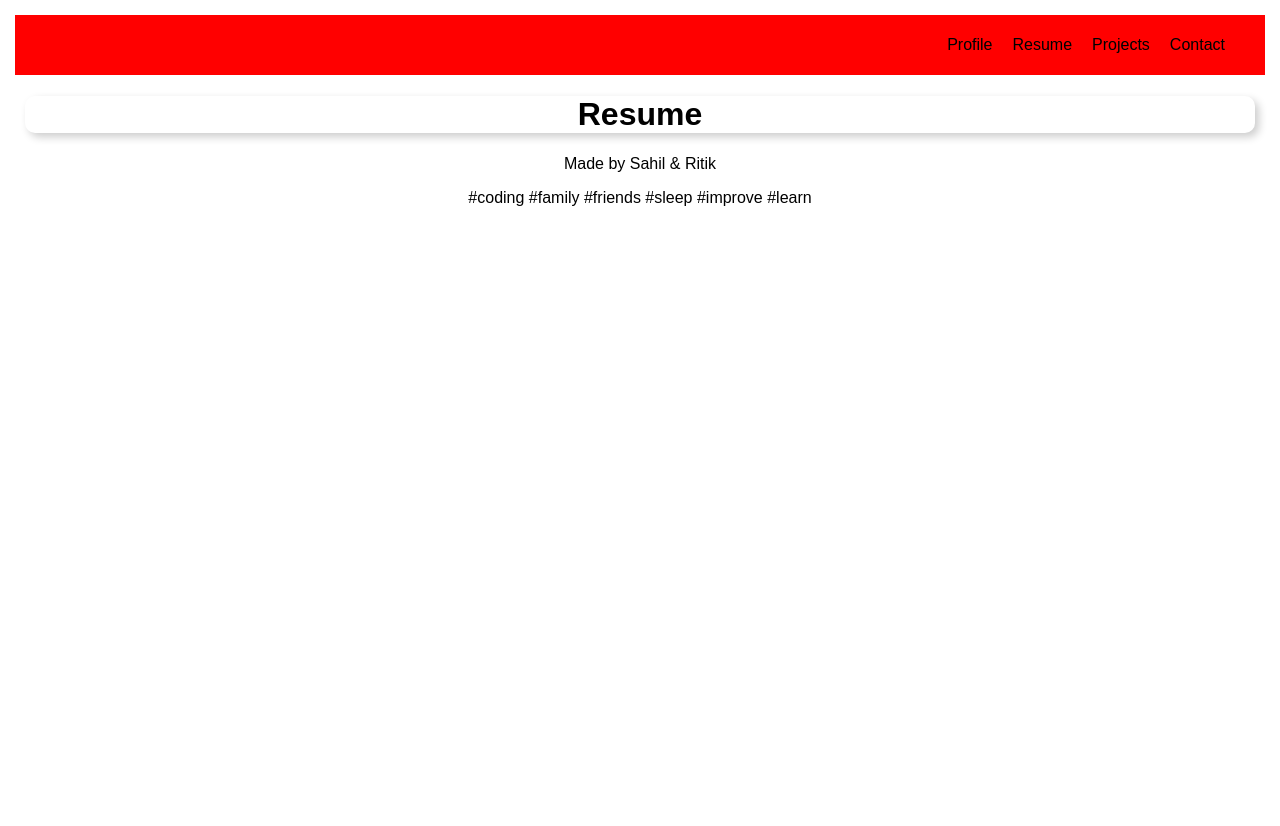
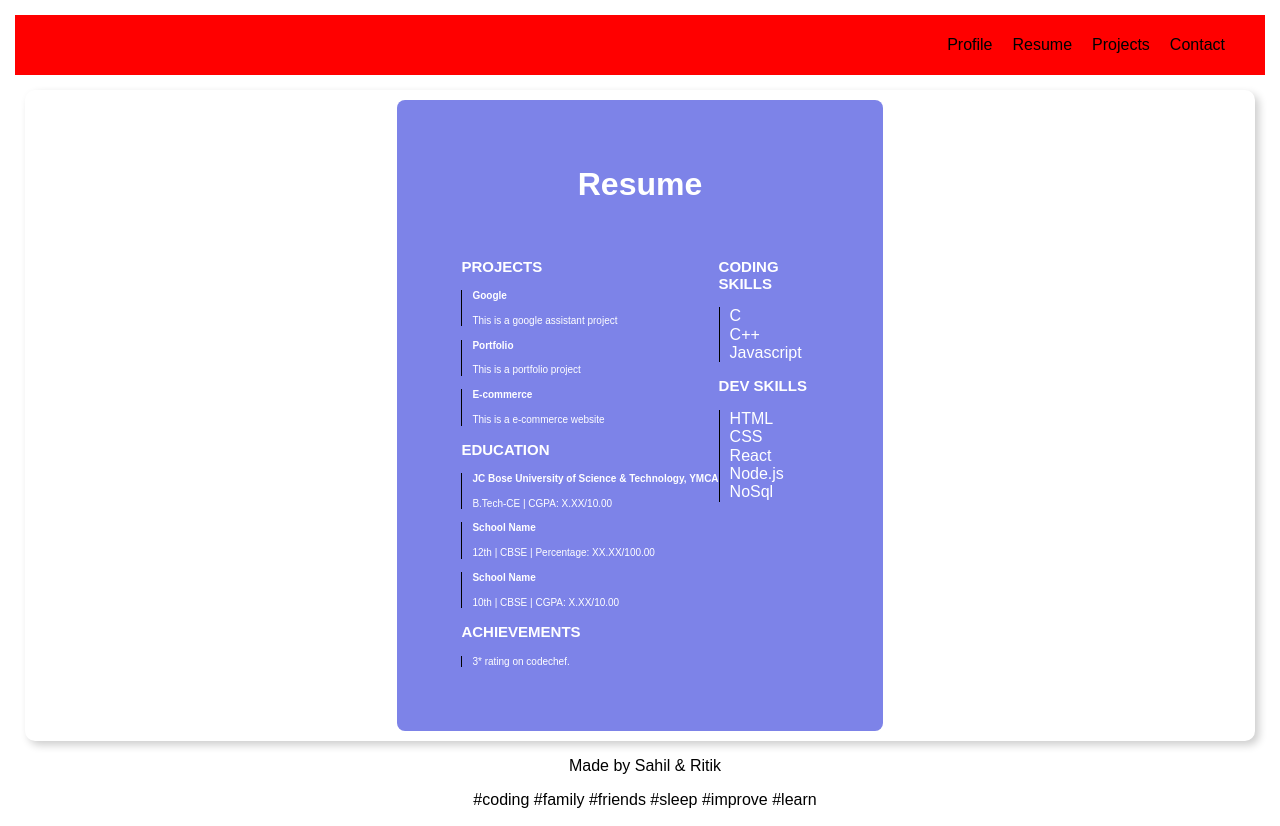
Before and after one commit to ritikgupta28/portfolio, a React (Create React App) app: page / in a window 1280 px wide. Both pictures are taken after a click on the button "Resume". Before the commit the page ends 800 px from the top, so only its background shows below. Built offline with nearby package versions, Linux system fonts and the light colour scheme.

Commit message:
update resume

```diff
--- /dev/null
+++ b/src/components/ResumeCard.css
@@ -0,0 +1,38 @@
+.co {
+	background: rgb(125, 131, 232);
+	color: white;
+	margin-left: 250px;
+	margin-right: 250px;
+	margin-top: 10px;
+	margin-bottom: 10px;
+}
+.pro {
+	margin-bottom: 40px;
+	margin-top: 2px;
+}
+.con {
+	display: flex;
+	justify-content: space-around;
+}
+.sec {
+	text-align: justify;
+	border-left: 1px solid black;
+}
+h3 {
+	text-align: left;
+	width: 100px;
+	font-size: 15px;
+}
+p {
+	margin-left: 10px;
+}
+li {
+	list-style-type: none;
+	margin-left: 10px;
+}
+h4 {
+	margin-left: 10px;
+}
+.lSide {
+	font-size: 10px;
+}
--- a/src/components/ResumeCard.js
+++ b/src/components/ResumeCard.js
@@ -1,10 +1,61 @@
 import React from 'react'
+import './ResumeCard.css'
 
 export default class Resume extends React.Component {
 	render() {
 		return (
-			<div>
-				<h1>Resume</h1>
+			<div className='dib br3 pa5 grow co'>
+				<h1 className='pro'>Resume</h1>
+				<div className='con'>
+					<div className='lSide'>
+						<h3>PROJECTS</h3>
+						<div className='sec'>
+							<h4>Google</h4>
+							<p>This is a google assistant project</p>
+						</div>
+						<div className='sec'>
+							<h4>Portfolio</h4>
+							<p>This is a portfolio project</p>
+						</div>
+						<div className='sec'>
+							<h4>E-commerce</h4>
+							<p>This is a e-commerce website</p>
+						</div>
+						<h3>EDUCATION</h3>
+						<div className='sec'>
+							<h4>JC Bose University of Science & Technology, YMCA</h4>
+							<p>B.Tech-CE  |  CGPA: X.XX/10.00</p>
+						</div>
+						<div className='sec'>
+							<h4>School Name</h4>
+							<p>12th  |  CBSE  |  Percentage: XX.XX/100.00</p>
+						</div>
+						<div className='sec'>
+							<h4>School Name</h4>
+							<p>10th  |  CBSE  |  CGPA: X.XX/10.00</p>
+						</div>
+						<h3>ACHIEVEMENTS</h3>
+						<div className='sec'>
+							<li>3* rating on codechef.</li>
+						</div>
+					</div>
+					<div className='rSide'>
+						<h3>CODING SKILLS</h3>
+						<div className='sec'>
+							<li>C</li>
+							<li>C++</li>
+							<li>Javascript</li>
+						</div>
+						<h3>DEV SKILLS</h3>
+						<div className='sec'>
+							<li>HTML</li>
+							<li>CSS</li>
+							<li>React</li>
+							<li>Node.js</li>
+							<li>NoSql</li>
+						</div>
+					</div>
+				</div>
 			</div>
 		)
 	}
```
Also changed, not shown: src/components/ProfileCard.js (indentation only).
